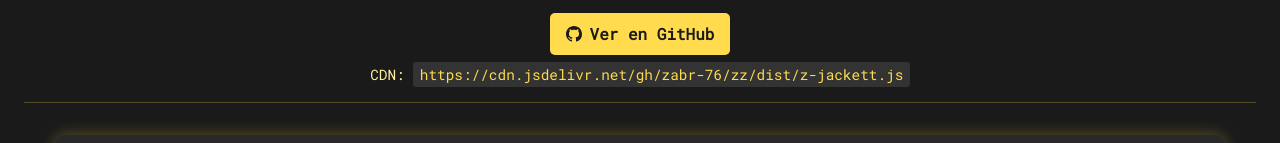
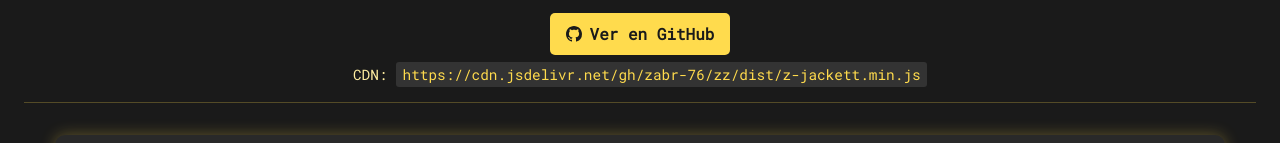
Before and after one commit to zabr-76/zz, a plain HTML site: page manual.html in a window 1280 px wide. Shown: the part 182-325 px from the top of the page. Drawn offline with Linux system fonts and the light colour scheme.

Commit message:
Update CDN link to minified version of z-jackett.js

```diff
--- a/manual.html
+++ b/manual.html
@@ -408,7 +408,7 @@
                 Ver en GitHub
             </a>
             <p style="margin-top: 0.5rem; font-size: 0.9rem; color: #ffeea1;">
-                CDN: <code>https://cdn.jsdelivr.net/gh/zabr-76/zz/dist/z-jackett.js</code>
+                CDN: <code>https://cdn.jsdelivr.net/gh/zabr-76/zz/dist/z-jackett.min.js</code>
             </p>
         </div>
     </header>
```
